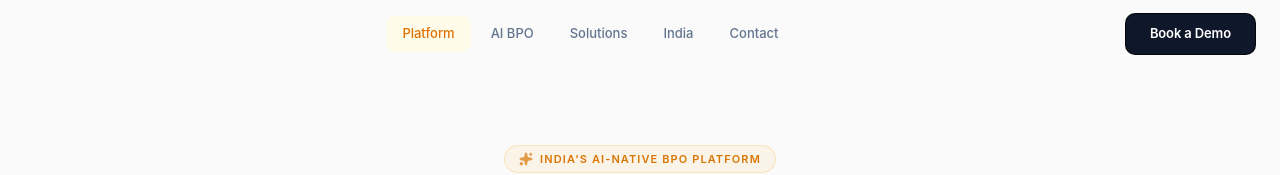
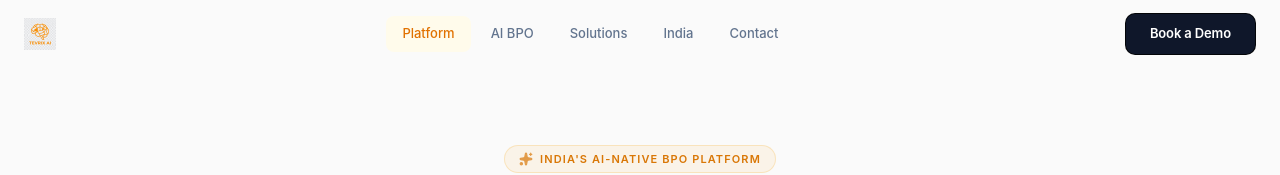
Before and after one commit to tevrixai-gen/landing-page-, a React (Vite) app: page / in a window 1280 px wide. Shown: the top 175 px of the page. Built offline with nearby package versions, Linux system fonts and the light colour scheme.

Commit message:
ui: restore logo with transparent background and branded tab icon

```diff
--- a/src/Navbar.jsx
+++ b/src/Navbar.jsx
@@ -38,8 +38,10 @@ export default function Navbar({ onDemo }) {
   return (
     <header className={`fixed top-0 inset-x-0 z-50 transition-all duration-300 ${scrolled ? 'glass-nav' : ''}`}>
       <nav className="max-w-7xl mx-auto flex items-center justify-between px-6 h-[68px]">
-        {/* Logo Removed */}
-        <div className="w-[32px]" /> {/* Spacer to maintain layout */}
+        {/* Logo */}
+        <Link to="/" className="flex items-center gap-2.5 group">
+          <img src={logo} alt="Tevrix AI Logo" className="h-[32px] w-auto object-contain transition-transform duration-300 group-hover:scale-105" />
+        </Link>
 
         {/* Desktop links */}
         <div className="hidden md:flex items-center gap-1">
```
Also changed, not shown: public/logo.png.
